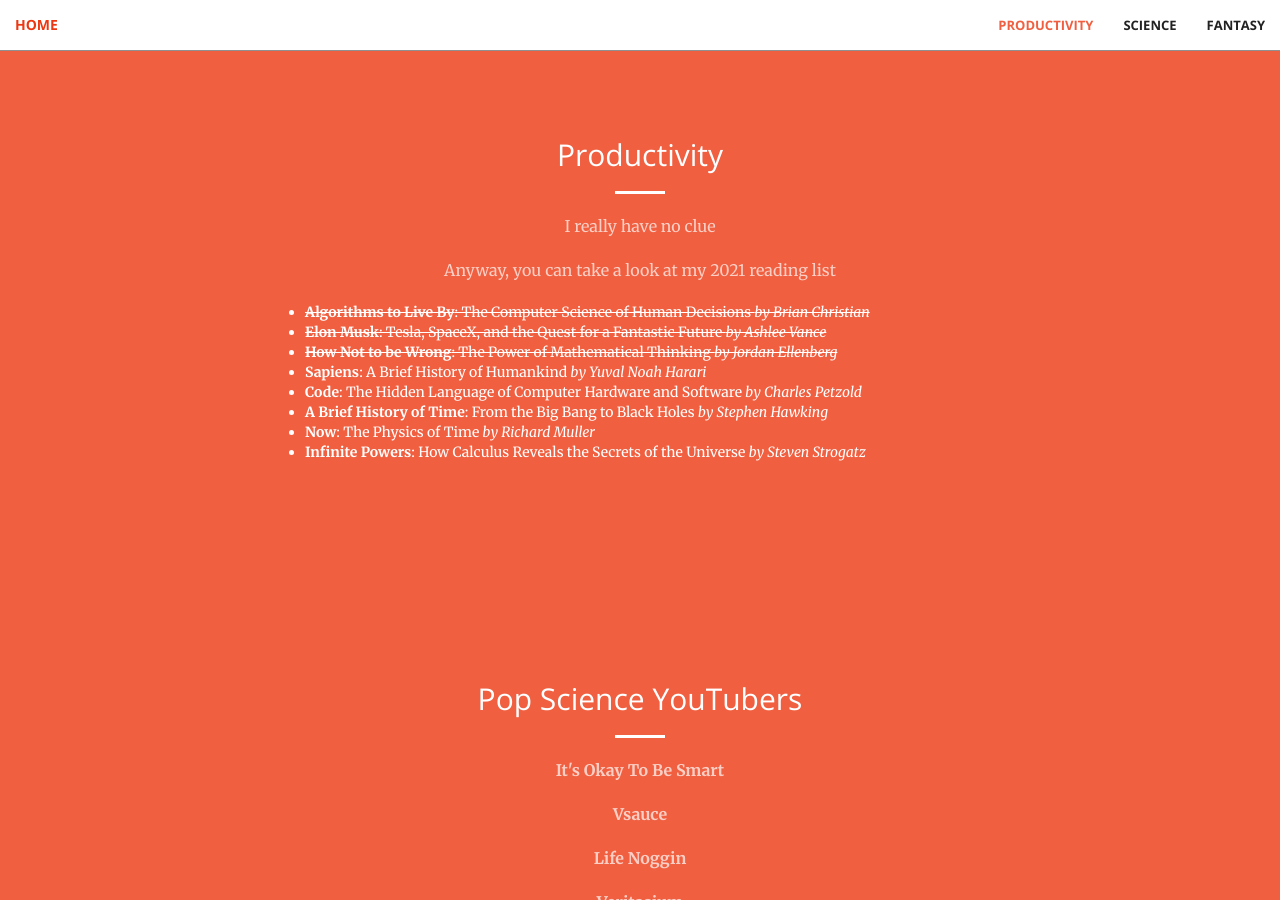
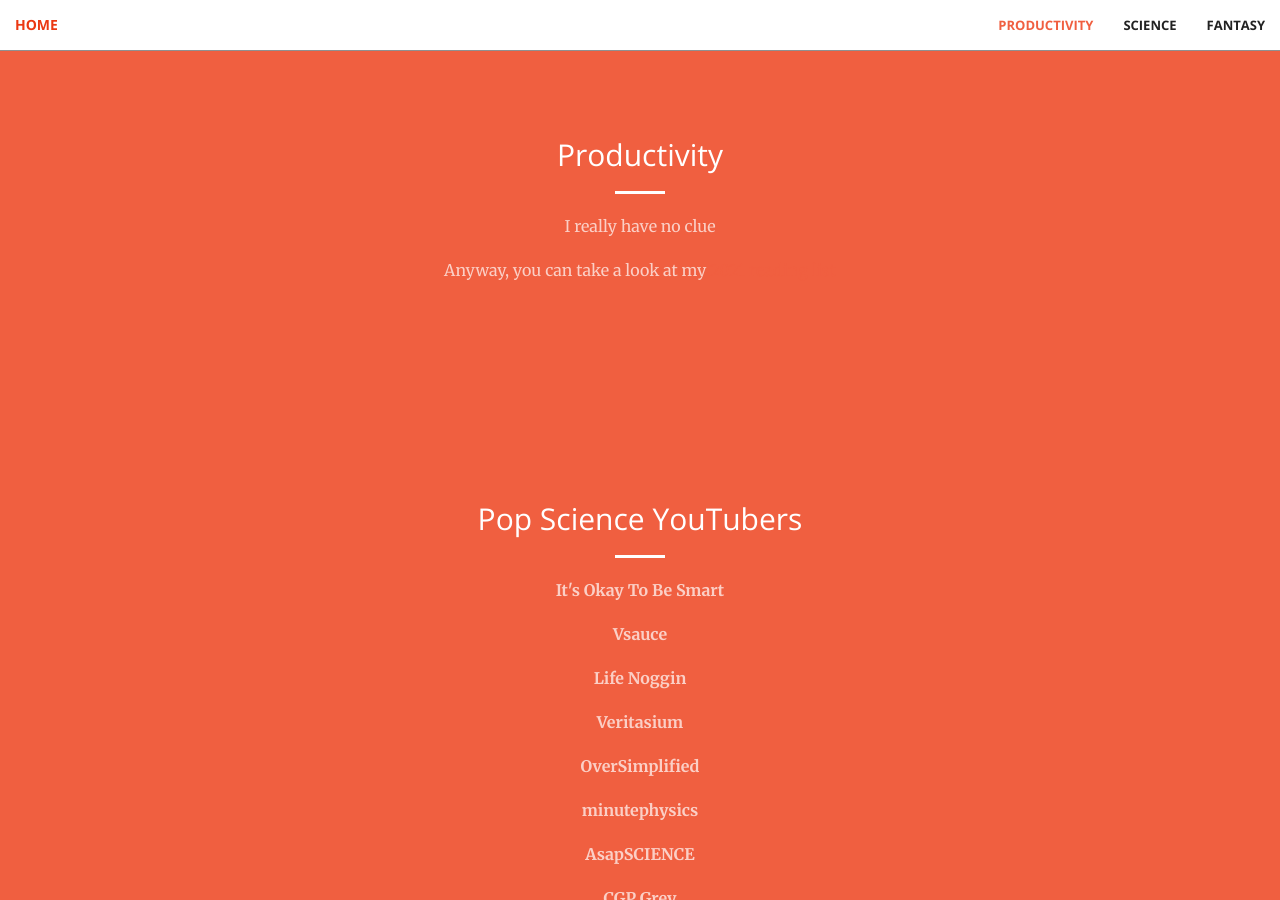
Before and after one commit to aravindbharathi/aravindbharathi.github.io, a Jekyll site: the page rec/index.html, which Jekyll copies as it is, in a window 1280 px wide and 900 px high, scrolled down 1101 px. Built offline with Jekyll 4.4.1, drawn with Linux system fonts in a browser that asks for light colours.

Commit message:
Update index.html

```diff
--- a/rec/index.html
+++ b/rec/index.html
@@ -145,9 +145,9 @@
                       I really have no clue
                     </p>
                     <p class="text-faded">
-                      Anyway, you can take a look at my 2021 reading list
-                    <ul align = "left">
-                      <li><strike><b>Algorithms to Live By</b>: The Computer Science of Human Decisions <i>by Brian Christian</i></strike>
+                      Anyway, you can take a look at my <a href="readinglist">2021 reading list</a>
+                    <!--ul align = "left">
+                      <!li><strike><b>Algorithms to Live By</b>: The Computer Science of Human Decisions <i>by Brian Christian</i></strike>
                       <li><strike><b>Elon Musk</b>: Tesla, SpaceX, and the Quest for a Fantastic Future <i>by Ashlee Vance</i></strike>
                       <li><strike><b>How Not to be Wrong</b>: The Power of Mathematical Thinking <i>by Jordan Ellenberg</i></strike>
                       <li><b>Sapiens</b>: A Brief History of Humankind <i>by Yuval Noah Harari</i>
@@ -155,7 +155,7 @@
                       <li><b>A Brief History of Time</b>: From the Big Bang to Black Holes <i>by Stephen Hawking</i>
                       <li><b>Now</b>: The Physics of Time <i>by Richard Muller</i>
                       <li><b>Infinite Powers</b>: How Calculus Reveals the Secrets of the Universe <i>by Steven Strogatz</i>
-                    </ul>
+                    </ul-->
                     </p>
                     <!--a href="#stuff" class="btn btn-default btn-xl">What else?</a-->
                 </div>
```
